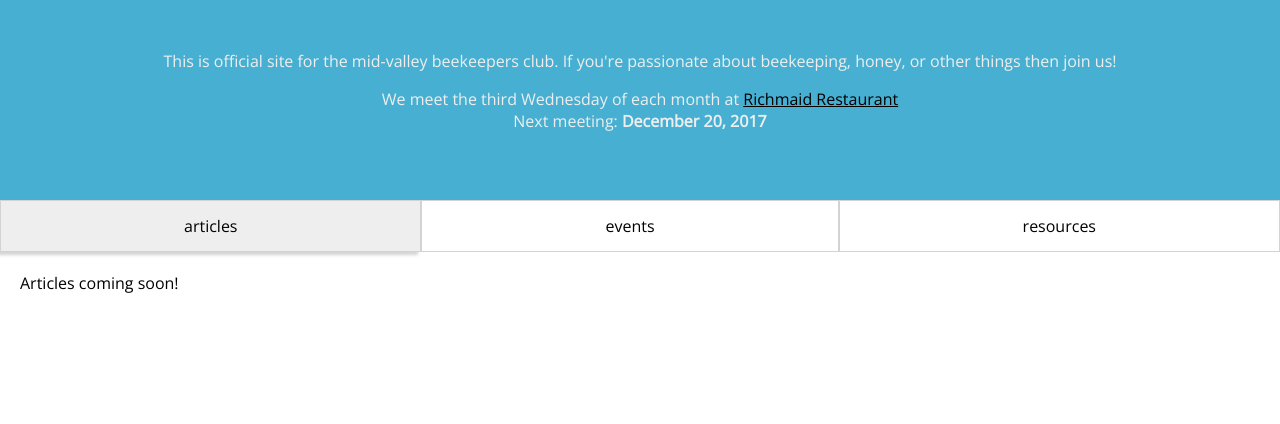
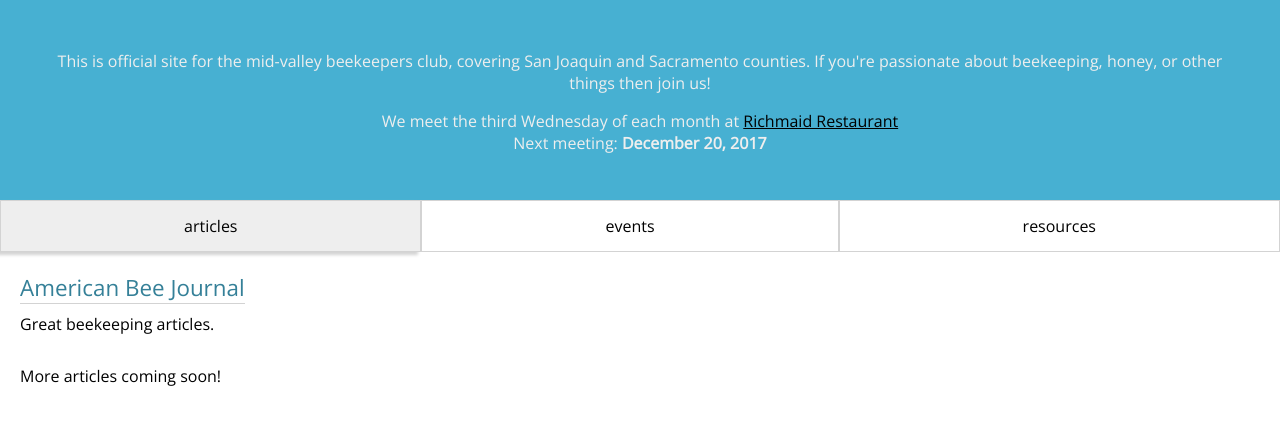
Before and after one commit to aklawren/beeSite, a plain HTML site: page index.html in a window 1280 px wide. Both pictures are taken after a click on the element "articles". Shown: the part 200-624 px from the top of the page. Drawn offline with nearby package versions, Linux system fonts and the light colour scheme.

Commit message:
minor copy edits

```diff
--- a/index.html
+++ b/index.html
@@ -22,7 +22,7 @@
 <body>
 <section id="mainSection">
     <h1 id="pageTitle"> Mid-Valley Beekeepers</h1>
-    <p>This is official site for the mid-valley beekeepers club.  If you're passionate about beekeeping, honey, or other things then join us!</p>
+    <p>This is official site for the mid-valley beekeepers club, covering San Joaquin and Sacramento counties.  If you're passionate about beekeeping, honey, or other things then join us!</p>
 
     <div> We meet the third Wednesday of each month at
       <a class="styledLink" href="https://www.google.com/maps/place/Richmaid+Restaurant/@38.1326142,-121.2601076,15z/data=!4m5!3m4!1s0x0:0x1b04cea8ca031448!8m2!3d38.1326142!4d-121.2601076">
@@ -42,7 +42,18 @@
 
    <div id="tabContents">
      <div id="articles" class='content-pane hidden'>
-        Articles coming soon!
+       <a href = 'http://americanbeejournal.com'>
+         <div class='resource-title'>
+           <span class='resource-title-text'>
+              American Bee Journal
+           </span>
+         </div>
+         <div class='resource-description'>
+            Great beekeeping articles.
+         </div>
+       </a>
+
+        More articles coming soon!
      </div>
 
 
@@ -85,16 +96,6 @@
            </div>
            <div class='resource-description'>
               Our trusted resource for learning more about beekeeping (suitable for all levels).
-           </div>
-         </a>
-         <a href = 'http://americanbeejournal.com'>
-           <div class='resource-title'>
-             <span class='resource-title-text'>
-                American Bee Journal
-             </span>
-           </div>
-           <div class='resource-description'>
-              Great beekeeping articles.
            </div>
          </a>
          <a href= 'http://americanbeejournal.us1.list-manage.com/subscribe?u=5fd2b1aa990e63193af2a573d&id=8cdd94c05c'>
```
